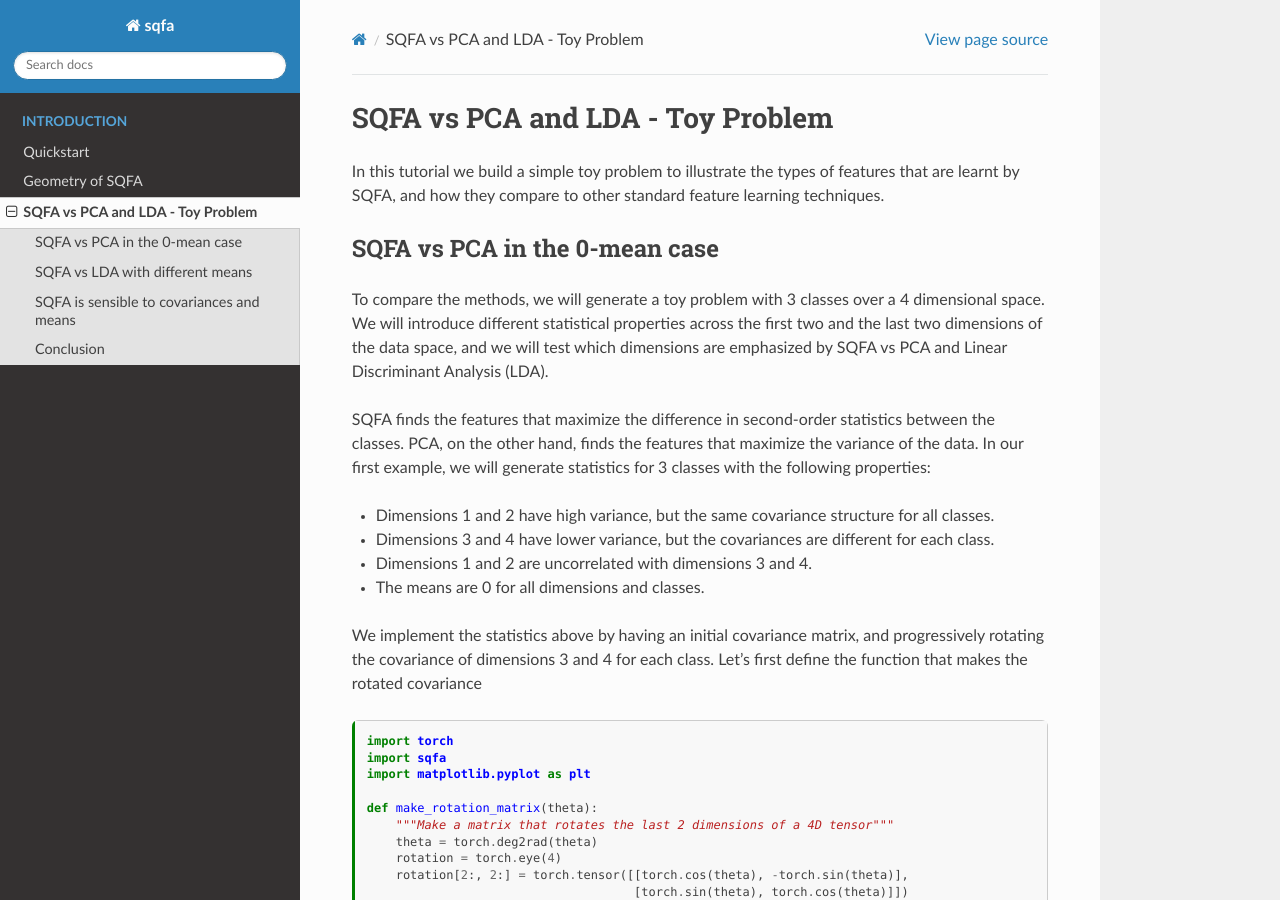
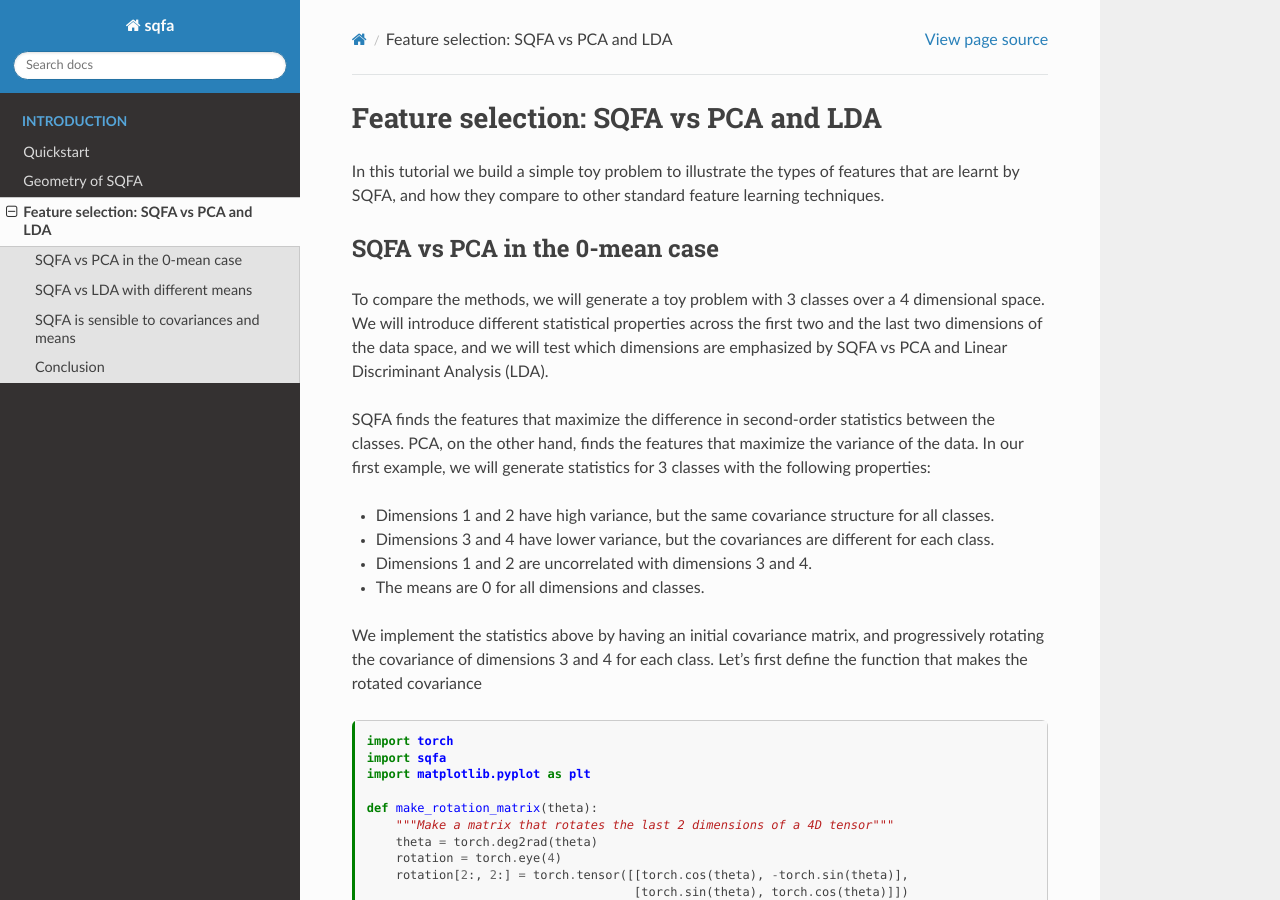
Before and after one commit to dherrera1911/sqfa, a Sphinx documentation site: the page built from docs/source/tutorials/toy_problem.md, in a window 1280 px wide and 900 px high. Built offline with Sphinx 7.4.7 and the Read the Docs theme 3.1.0, drawn with Linux system fonts in a browser that asks for light colours.

Commit message:
Change tutorial name

```diff
--- a/docs/source/tutorials/toy_problem.md
+++ b/docs/source/tutorials/toy_problem.md
@@ -11,7 +11,7 @@ kernelspec:
   name: python3
 ---
 
-# SQFA vs PCA and LDA - Toy Problem
+# Feature selection: SQFA vs PCA and LDA
 
 In this tutorial we build a simple toy problem to illustrate the types of features
 that are learnt by SQFA, and how they compare to other standard feature
```
